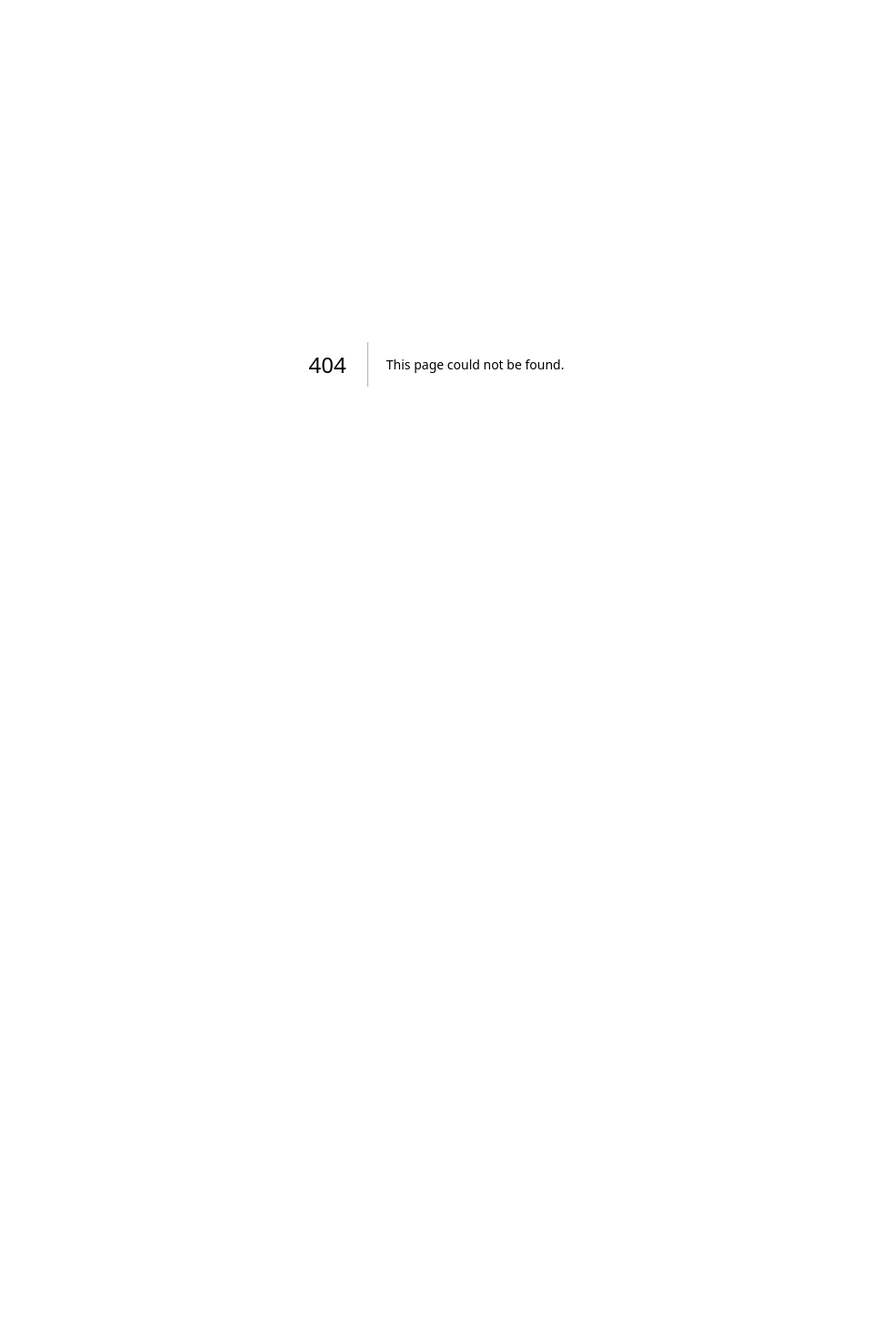
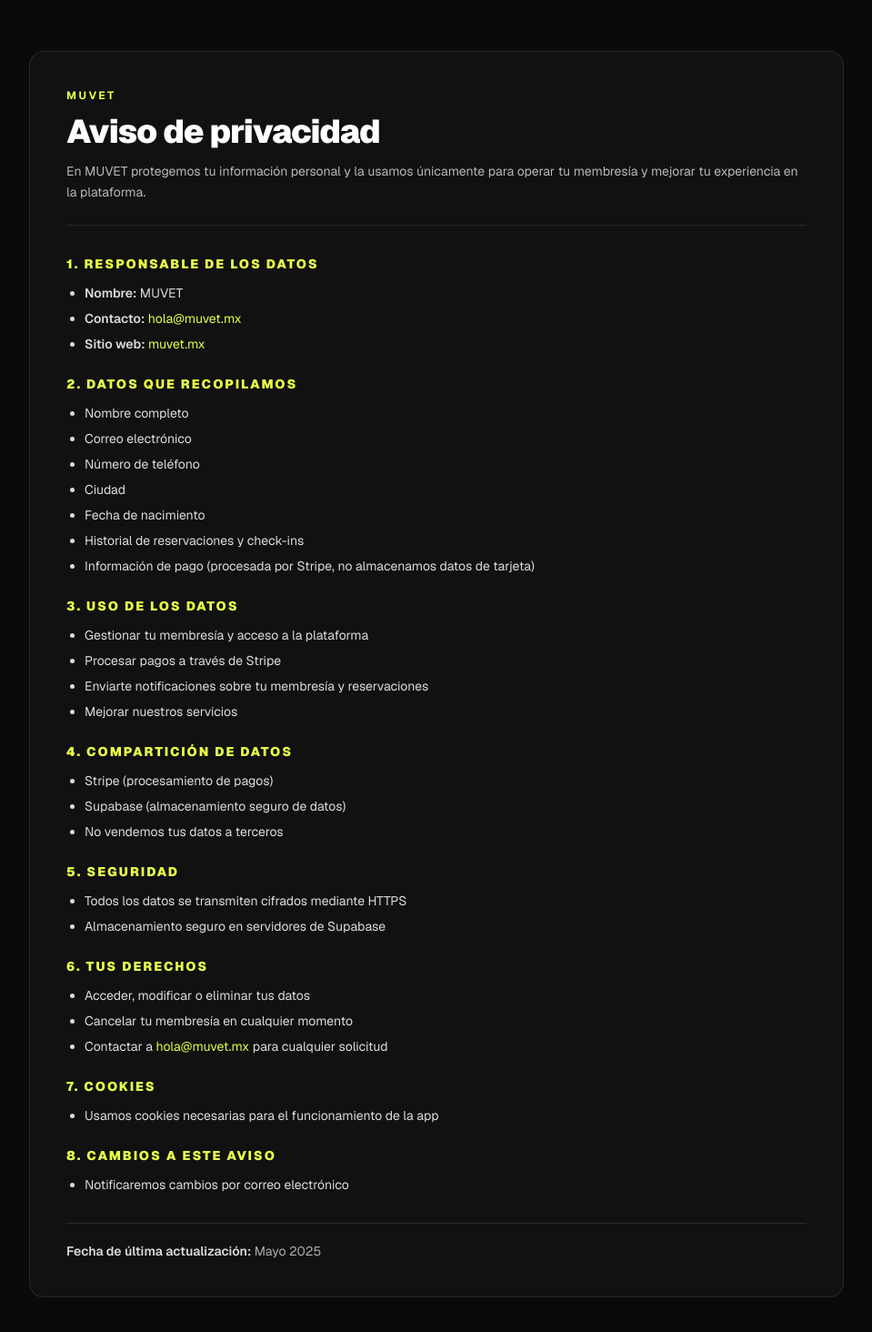
Before and after one commit to Onceoncemkt/muve, a Next.js app in the folder agencia-reports/muve/: page /privacidad in a window 1280 px wide. Before the commit this address had no page. Shown: the top 1464 px of the page at 91% size, without its empty margins (160-1119 px from the left). Before the commit the page ends 800 px from the top, so only its background shows below. Built offline with nearby package versions, Linux system fonts and the light colour scheme.

Commit message:
Agregar aviso de privacidad público en /privacidad
Co-Authored-By: Oz <oz-agent@warp.dev>

```diff
--- /dev/null
+++ b/agencia-reports/muve/src/app/(public)/privacidad/page.tsx
@@ -0,0 +1,123 @@
+import type { Metadata } from 'next'
+
+export const metadata: Metadata = {
+  title: 'Aviso de privacidad | MUVET',
+  description: 'Información sobre recopilación, uso y protección de datos personales en MUVET.',
+}
+
+export default function PrivacidadPage() {
+  return (
+    <main className="min-h-screen bg-[#0A0A0A] px-6 py-10 text-white md:py-14">
+      <article className="mx-auto w-full max-w-4xl rounded-2xl border border-white/10 bg-[#111111] p-6 md:p-10">
+        <header className="border-b border-white/10 pb-6">
+          <p className="text-xs font-bold uppercase tracking-[0.2em] text-[#E8FF47]">MUVET</p>
+          <h1 className="mt-3 text-3xl font-black tracking-tight text-white md:text-4xl">
+            Aviso de privacidad
+          </h1>
+          <p className="mt-3 text-sm leading-relaxed text-white/70">
+            En MUVET protegemos tu información personal y la usamos únicamente para operar tu membresía y mejorar tu experiencia en la plataforma.
+          </p>
+        </header>
+
+        <div className="mt-8 space-y-6">
+          <section>
+            <h2 className="text-sm font-black uppercase tracking-[0.14em] text-[#E8FF47]">1. Responsable de los datos</h2>
+            <ul className="mt-3 list-disc space-y-2 pl-5 text-sm text-white/85">
+              <li><span className="font-semibold">Nombre:</span> MUVET</li>
+              <li>
+                <span className="font-semibold">Contacto:</span>{' '}
+                <a href="mailto:hola@muvet.mx" className="text-[#E8FF47] underline-offset-2 hover:underline">
+                  hola@muvet.mx
+                </a>
+              </li>
+              <li>
+                <span className="font-semibold">Sitio web:</span>{' '}
+                <a
+                  href="https://muvet.mx"
+                  target="_blank"
+                  rel="noreferrer"
+                  className="text-[#E8FF47] underline-offset-2 hover:underline"
+                >
+                  muvet.mx
+                </a>
+              </li>
+            </ul>
+          </section>
+
+          <section>
+            <h2 className="text-sm font-black uppercase tracking-[0.14em] text-[#E8FF47]">2. Datos que recopilamos</h2>
+            <ul className="mt-3 list-disc space-y-2 pl-5 text-sm text-white/85">
+              <li>Nombre completo</li>
+              <li>Correo electrónico</li>
+              <li>Número de teléfono</li>
+              <li>Ciudad</li>
+              <li>Fecha de nacimiento</li>
+              <li>Historial de reservaciones y check-ins</li>
+              <li>Información de pago (procesada por Stripe, no almacenamos datos de tarjeta)</li>
+            </ul>
+          </section>
+
+          <section>
+            <h2 className="text-sm font-black uppercase tracking-[0.14em] text-[#E8FF47]">3. Uso de los datos</h2>
+            <ul className="mt-3 list-disc space-y-2 pl-5 text-sm text-white/85">
+              <li>Gestionar tu membresía y acceso a la plataforma</li>
+              <li>Procesar pagos a través de Stripe</li>
+              <li>Enviarte notificaciones sobre tu membresía y reservaciones</li>
+              <li>Mejorar nuestros servicios</li>
+            </ul>
+          </section>
+
+          <section>
+            <h2 className="text-sm font-black uppercase tracking-[0.14em] text-[#E8FF47]">4. Compartición de datos</h2>
+            <ul className="mt-3 list-disc space-y-2 pl-5 text-sm text-white/85">
+              <li>Stripe (procesamiento de pagos)</li>
+              <li>Supabase (almacenamiento seguro de datos)</li>
+              <li>No vendemos tus datos a terceros</li>
+            </ul>
+          </section>
+
+          <section>
+            <h2 className="text-sm font-black uppercase tracking-[0.14em] text-[#E8FF47]">5. Seguridad</h2>
+            <ul className="mt-3 list-disc space-y-2 pl-5 text-sm text-white/85">
+              <li>Todos los datos se transmiten cifrados mediante HTTPS</li>
+              <li>Almacenamiento seguro en servidores de Supabase</li>
+            </ul>
+          </section>
+
+          <section>
+            <h2 className="text-sm font-black uppercase tracking-[0.14em] text-[#E8FF47]">6. Tus derechos</h2>
+            <ul className="mt-3 list-disc space-y-2 pl-5 text-sm text-white/85">
+              <li>Acceder, modificar o eliminar tus datos</li>
+              <li>Cancelar tu membresía en cualquier momento</li>
+              <li>
+                Contactar a{' '}
+                <a href="mailto:hola@muvet.mx" className="text-[#E8FF47] underline-offset-2 hover:underline">
+                  hola@muvet.mx
+                </a>{' '}
+                para cualquier solicitud
+              </li>
+            </ul>
+          </section>
+
+          <section>
+            <h2 className="text-sm font-black uppercase tracking-[0.14em] text-[#E8FF47]">7. Cookies</h2>
+            <ul className="mt-3 list-disc space-y-2 pl-5 text-sm text-white/85">
+              <li>Usamos cookies necesarias para el funcionamiento de la app</li>
+            </ul>
+          </section>
+
+          <section>
+            <h2 className="text-sm font-black uppercase tracking-[0.14em] text-[#E8FF47]">8. Cambios a este aviso</h2>
+            <ul className="mt-3 list-disc space-y-2 pl-5 text-sm text-white/85">
+              <li>Notificaremos cambios por correo electrónico</li>
+            </ul>
+          </section>
+        </div>
+
+        <footer className="mt-8 border-t border-white/10 pt-5 text-sm text-white/65">
+          <span className="font-semibold text-white/85">Fecha de última actualización:</span> Mayo 2025
+        </footer>
+      </article>
+    </main>
+  )
+}
```
